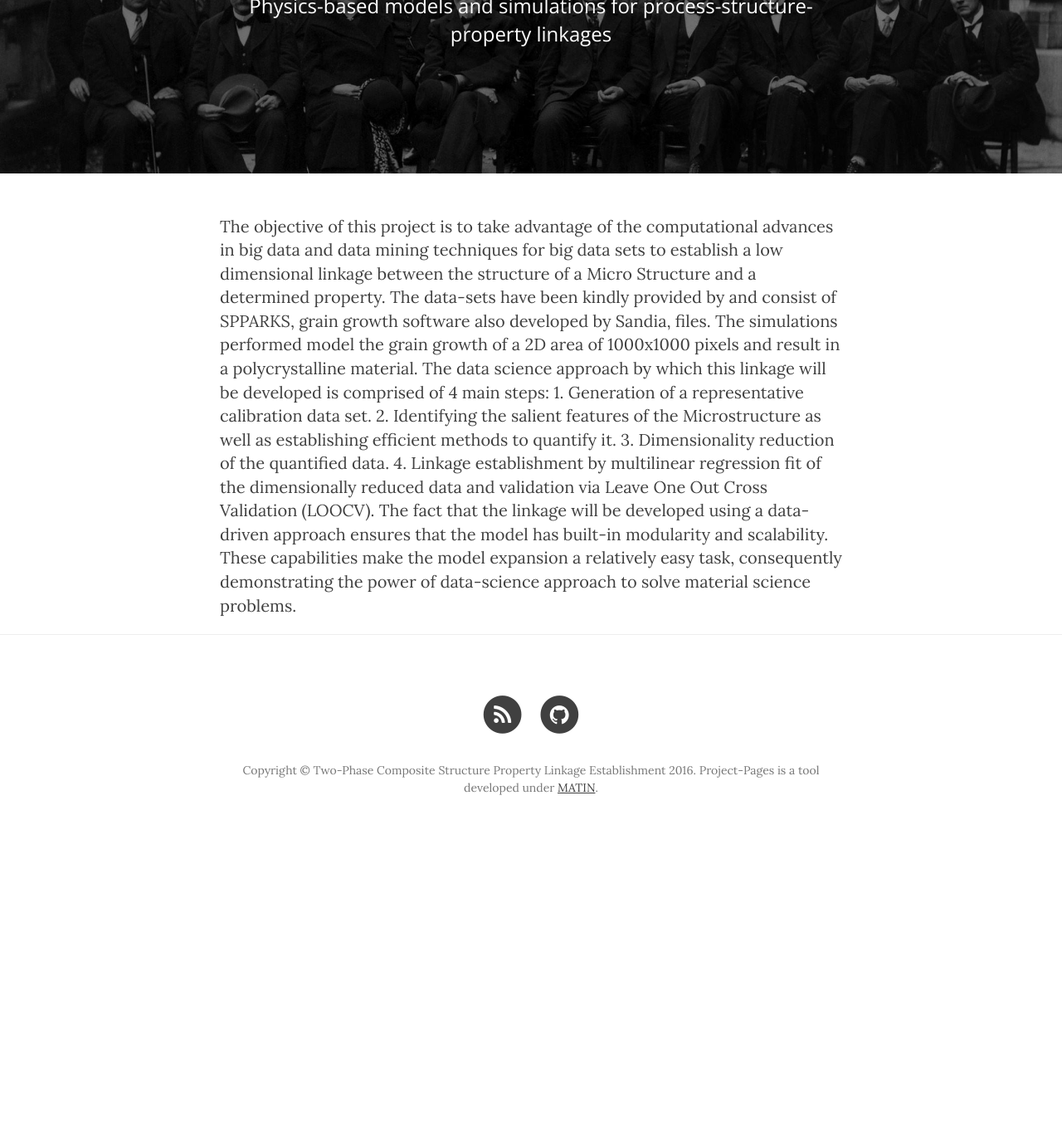
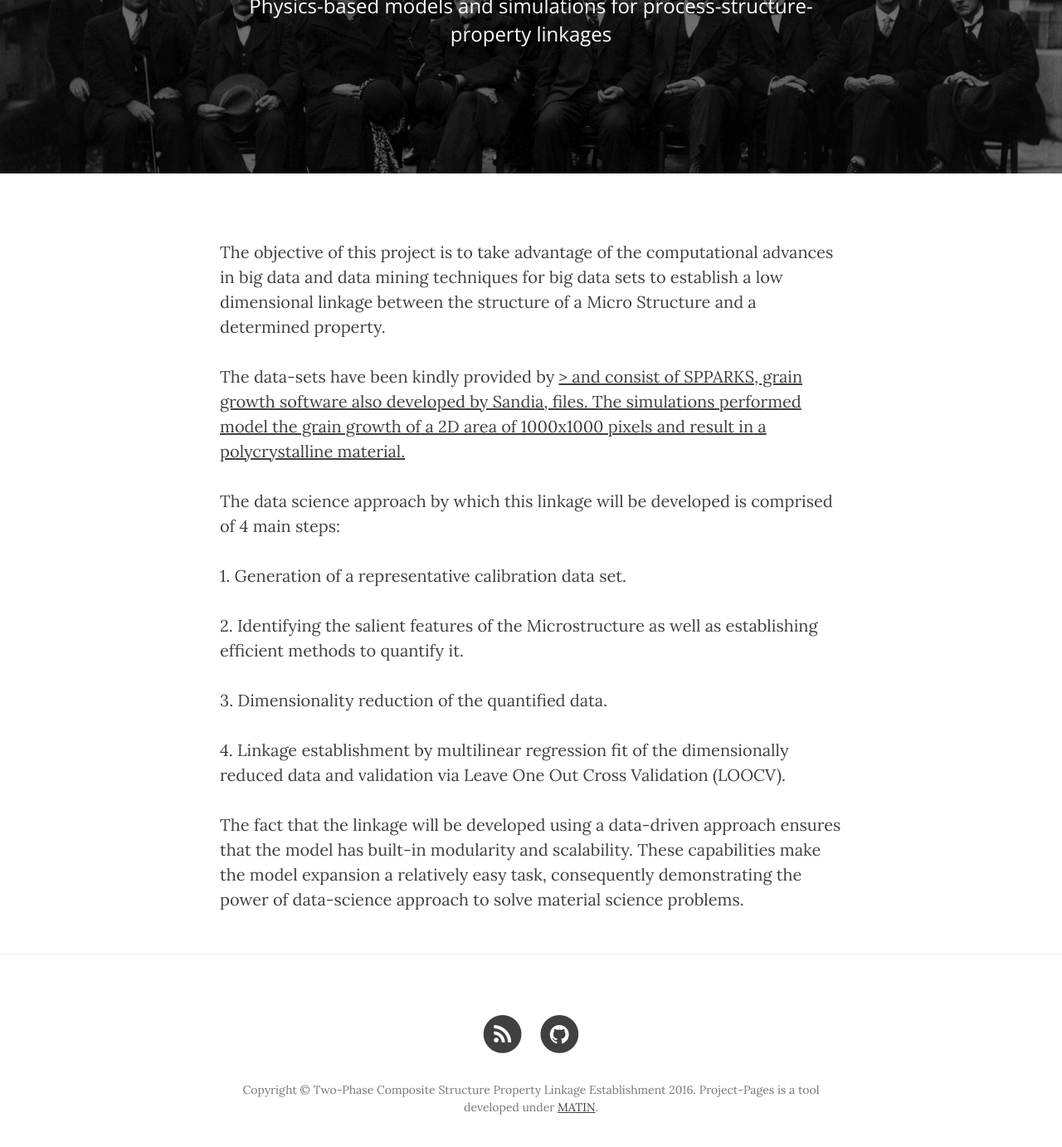
Before and after one commit to dmontesdocaz/GT-Sandia_Collaboration, a Jekyll site: the page built from about.html, in a window 1280 px wide and 1400 px high, scrolled down 282 px. Shown: the top 1382 px of the window at 83% size. Built offline with Jekyll 4.4.1, drawn with Linux system fonts in a browser that asks for light colours; nearby versions of some CDN libraries; before the commit the page ends 1307 px from its top, so only the background shows below that.

```diff
--- a/about.html
+++ b/about.html
@@ -5,26 +5,26 @@ description: "About these pages"
 header-img: "img/home-bg.jpg"
 ---
 
-The objective of this project is to take advantage of the computational advances in big data and data mining techniques for big data sets to establish a low dimensional linkage between the structure of a Micro Structure and a determined property.
+<p>The objective of this project is to take advantage of the computational advances in big data and data mining techniques for big data sets to establish a low dimensional linkage between the structure of a Micro Structure and a determined property. </p>
 
 
-The data-sets have been kindly provided by <a href="http://www.sandia.gov/" Sandia National Lab</a> and consist of SPPARKS, grain growth software also developed by Sandia, files. The simulations performed model the grain growth of a 2D area of 1000x1000 pixels and result in a polycrystalline material.
+<p>The data-sets have been kindly provided by <a href="http://www.sandia.gov/" Sandia National Lab</a>> and consist of SPPARKS, grain growth software also developed by Sandia, files. The simulations performed model the grain growth of a 2D area of 1000x1000 pixels and result in a polycrystalline material. </p>
 
 
-The data science approach by which this linkage will be developed is comprised of 4 main steps:
+<p>The data science approach by which this linkage will be developed is comprised of 4 main steps:</p>
 
 
-1.	Generation of a representative calibration data set.
+<p>1.	Generation of a representative calibration data set.</p>
 
 
-2.	Identifying the salient features of the Microstructure as well as establishing efficient methods to quantify it.
+<p>2.	Identifying the salient features of the Microstructure as well as establishing efficient methods to quantify it.</p>
 
 
-3.	Dimensionality reduction of the quantified data.
+<p>3.	Dimensionality reduction of the quantified data.</p>
 
 
-4.	Linkage establishment by multilinear regression fit of the dimensionally reduced data and validation via Leave One Out Cross Validation (LOOCV).
+<p>4.	Linkage establishment by multilinear regression fit of the dimensionally reduced data and validation via Leave One Out Cross Validation (LOOCV).</p>
 
 
 
-The fact that the linkage will be developed using a data-driven approach ensures that the model has built-in modularity and scalability. These capabilities make the model expansion a relatively easy task, consequently demonstrating the power of data-science approach to solve material science problems.
+<p>The fact that the linkage will be developed using a data-driven approach ensures that the model has built-in modularity and scalability. These capabilities make the model expansion a relatively easy task, consequently demonstrating the power of data-science approach to solve material science problems.</p>
```
